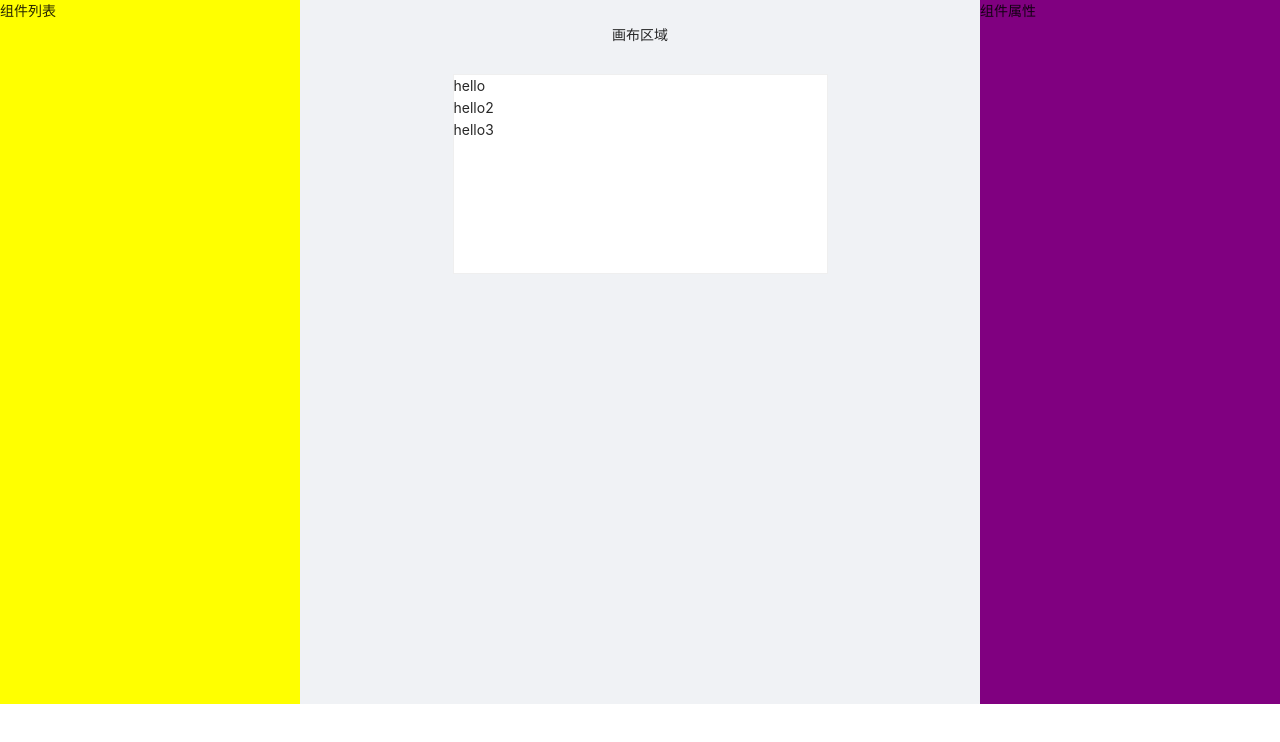
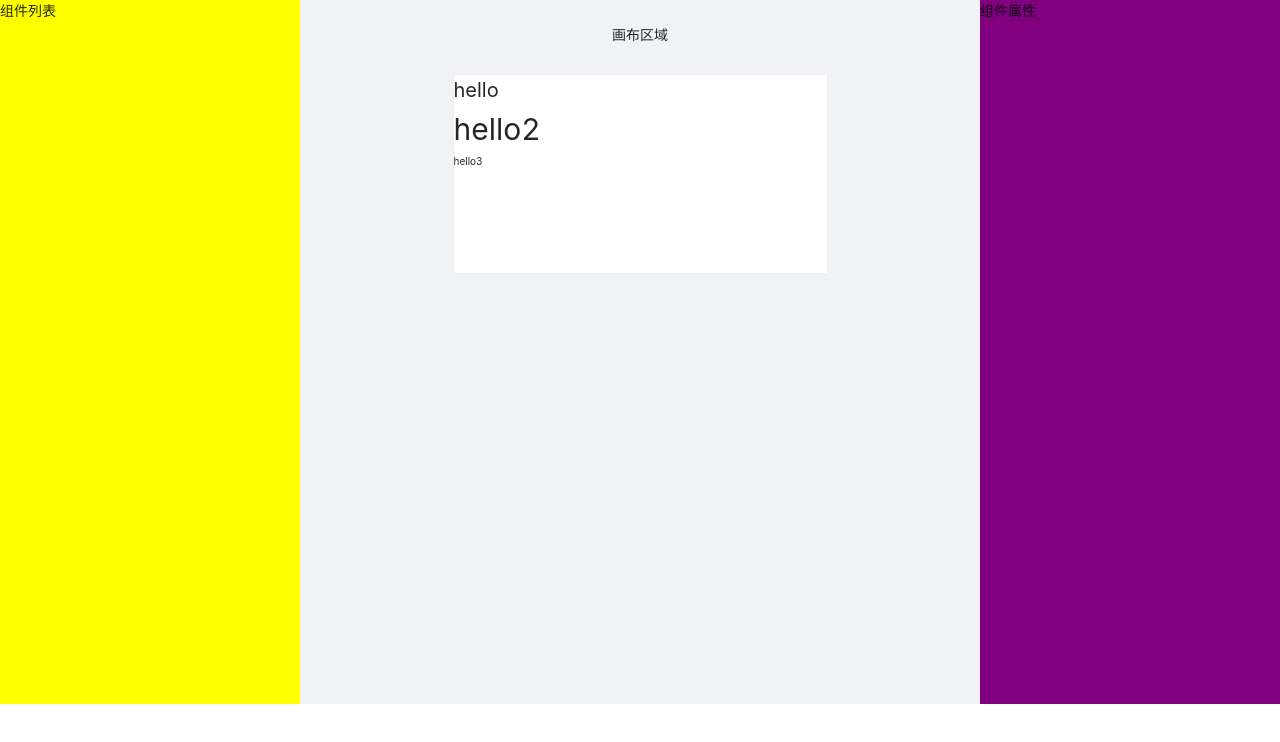
Before and after one commit to Sophil-minn/lego, a Vue app: page /editor in a window 1280 px wide. Shown: the top 742 px of the page. Built offline with nearby package versions, Linux system fonts and the light colour scheme.

Commit message:
feat: add LText component step one

```diff
--- a/package.json
+++ b/package.json
@@ -16,6 +16,7 @@
     "vuex": "^4.0.2"
   },
   "devDependencies": {
+    "@types/lodash-es": "^4.17.6",
     "@types/uuid": "^8.3.4",
     "@typescript-eslint/eslint-plugin": "^2.33.0",
     "@typescript-eslint/parser": "^2.33.0",
@@ -27,6 +28,7 @@
     "@vue/eslint-config-typescript": "^5.0.2",
     "eslint": "^6.7.2",
     "eslint-plugin-vue": "^7.0.0-0",
+    "lodash-es": "^4.17.21",
     "typescript": "~4.3.5"
   }
 }
--- /dev/null
+++ b/src/components/LText.vue
@@ -0,0 +1,47 @@
+<template>
+  <component :is="tag" :style="styleProps" class="l-text-component">
+    {{text}}
+  </component>
+</template>
+<script lang="ts">
+import { defineComponent, computed } from 'vue'
+import { pick } from 'lodash-es'
+// array that contains style props
+export default defineComponent({
+  name: 'l-text',
+  props: {
+    text: {
+      type: String,
+    },
+    fontSize: {
+      type: String,
+    },
+    tag: {
+      type: String,
+      default: 'div'
+    }
+  },
+  setup (props) {
+    // 重用并且简化
+    // 抽离并且获得 styleProps
+    const styleProps = computed(() => pick(props, ['fontSize']))
+    return {
+       styleProps
+    }
+  }
+})
+</script>
+
+<style scoped>
+h2.l-text-component, p.l-text-component {
+  margin-bottom: 0;
+}
+button.l-text-component {
+  padding: 5px 10px;
+  cursor: pointer;
+}
+.l-text-component {
+  box-sizing: border-box;
+  white-space: pre-wrap;
+}
+</style>
--- a/src/store/editor.ts
+++ b/src/store/editor.ts
@@ -19,9 +19,9 @@
 }
 
 export const testComponents: ComponentData[] = [
-  { id: uuidv4(), name: 'l-text', props: { text: 'hello' }},
-  { id: uuidv4(), name: 'l-text', props: { text: 'hello2' }},
-  { id: uuidv4(), name: 'l-text', props: { text: 'hello3' }}
+  { id: uuidv4(), name: 'l-text', props: { text: 'hello', fontSize: '20px' }},
+  { id: uuidv4(), name: 'l-text', props: { text: 'hello2' , fontSize: '30px'}},
+  { id: uuidv4(), name: 'l-text', props: { text: 'hello3' , fontSize: '10px'}}
 ]
 
 const editor: Module<EditorProps, GlobalDataProps> = {
--- a/src/views/Editor.vue
+++ b/src/views/Editor.vue
@@ -10,9 +10,12 @@
       <a-layout-content class="preview-container">
         <p>画布区域</p>
         <div class="preview-list" id="canvas-area">
-          <div v-for="component in components" :key="component.id">
-            {{component.props.text}}
-          </div>
+         <component
+            v-for="component in components"
+            :key="component.id"
+            :is="component.name"
+            v-bind="component.props"
+          />
         </div>
       </a-layout-content>
     </a-layout>
@@ -27,8 +30,12 @@
 import { defineComponent, computed } from 'vue'
 import { useStore } from 'vuex'
 import { GlobalDataProps } from '../store/index'
+import LText from '../components/LText.vue'
 
 export default defineComponent({
+  components: {
+    LText
+  },
   setup() {
     const store = useStore<GlobalDataProps>()
     const components = computed(() => store.state.editor.components)
```
Also changed, not shown: 1 other file (tests, documents, lock files or other folders).
